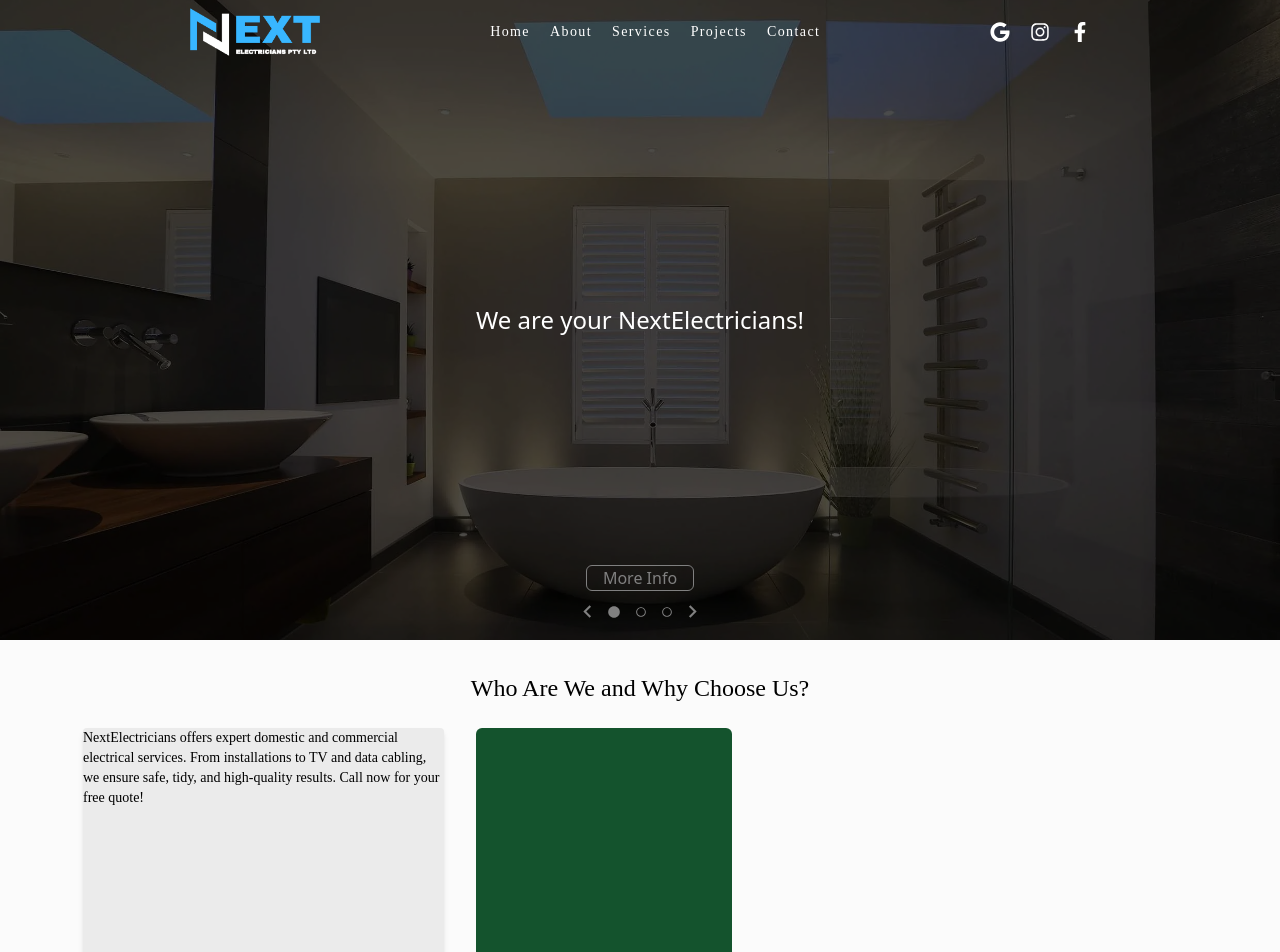
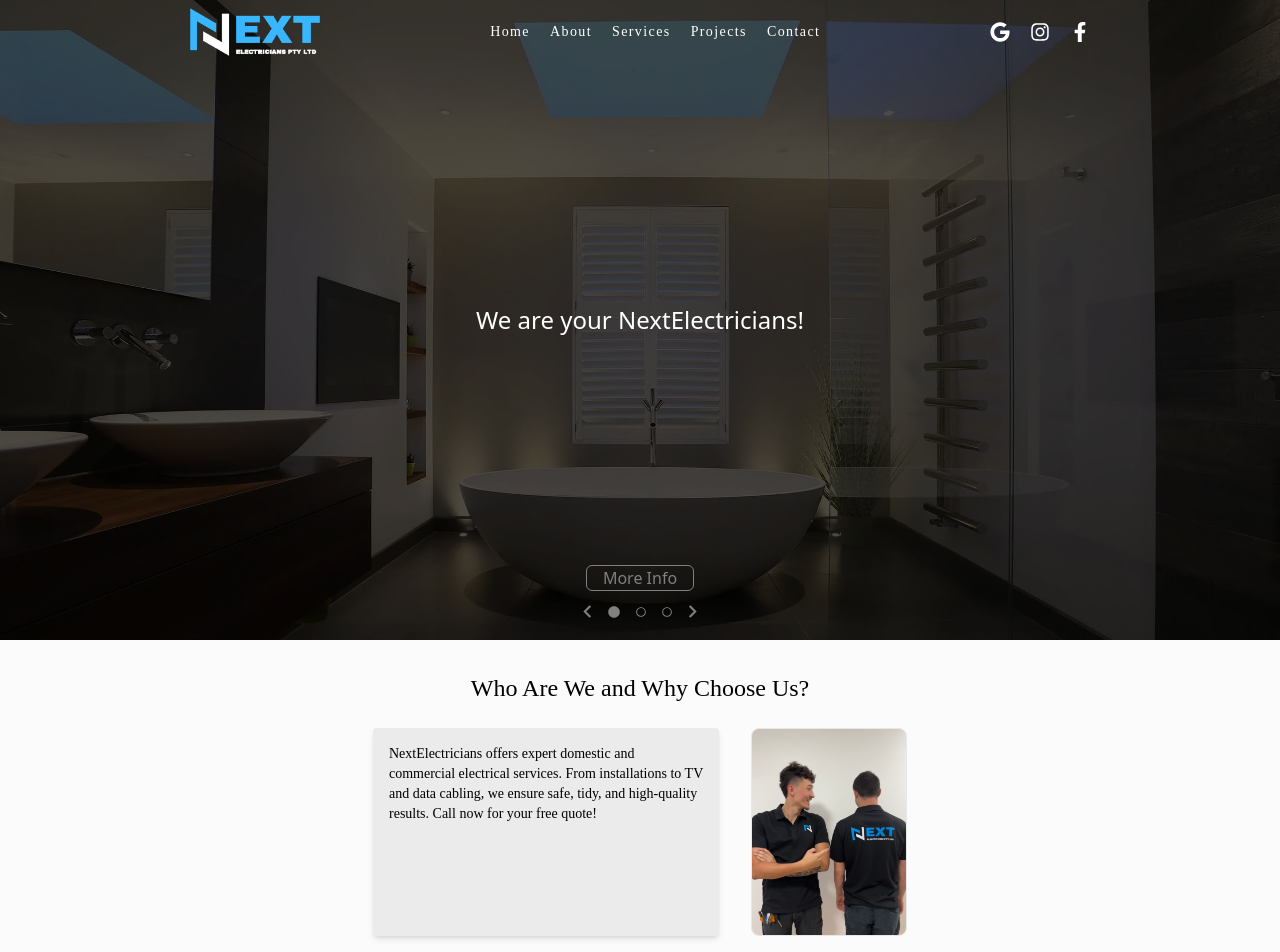
Before and after one commit to Wazmond/next-electricians, a Next.js app: page / in a window 1280 px wide. Shown: the top 952 px of the page. Built offline with nearby package versions, Linux system fonts and the light colour scheme; a web font is replaced by a local one.

Commit message:
Updated about section with photo, still need to do some image sizing styling

```diff
--- a/src/app/(frontend)/(pages)/home/about/index.tsx
+++ b/src/app/(frontend)/(pages)/home/about/index.tsx
@@ -1,18 +1,20 @@
+import Image from 'next/image'
 import React from 'react'
+import aboutPhoto from 'public/images/next-about.jpg'
 
 const About = () => {
   return (
     <div className="gap-6 py-8 flex flex-col items-center font-robotoSerif max-w-[1178px] px-8 w-full self-center">
       <h2>Who Are We and Why Choose Us?</h2>
-      <div className="flex flex-col md:flex-row gap-8 px-8 md:px-0">
-        <div className="flex-1 bg-mono-200 rounded shadow-md">
+      <div className="flex flex-col max-md:items-center md:flex-row gap-8 px-8">
+        <div className="bg-mono-200 rounded shadow-md max-w-[500px] p-4">
           <p className="text-wrap h-auto w-full">
             {`NextElectricians offers expert domestic and commercial electrical services. From installations to TV and data cabling, we ensure safe, tidy, and high-quality results. Call now for your free quote!`}
           </p>
         </div>
         {/* Placeholder for Image */}
-        <div className="flex-1 md:flex-[2] ">
-          <div className="w-64 h-64 bg-green-900 object-cover rounded-md"></div>
+        <div className="border rounded-lg overflow-hidden relative w-full max-w-[375px] h-auto aspect-[3/4]">
+          <Image src={aboutPhoto} alt="Photo of NextElectricians" className="object-cover" fill />
         </div>
       </div>
     </div>
```
